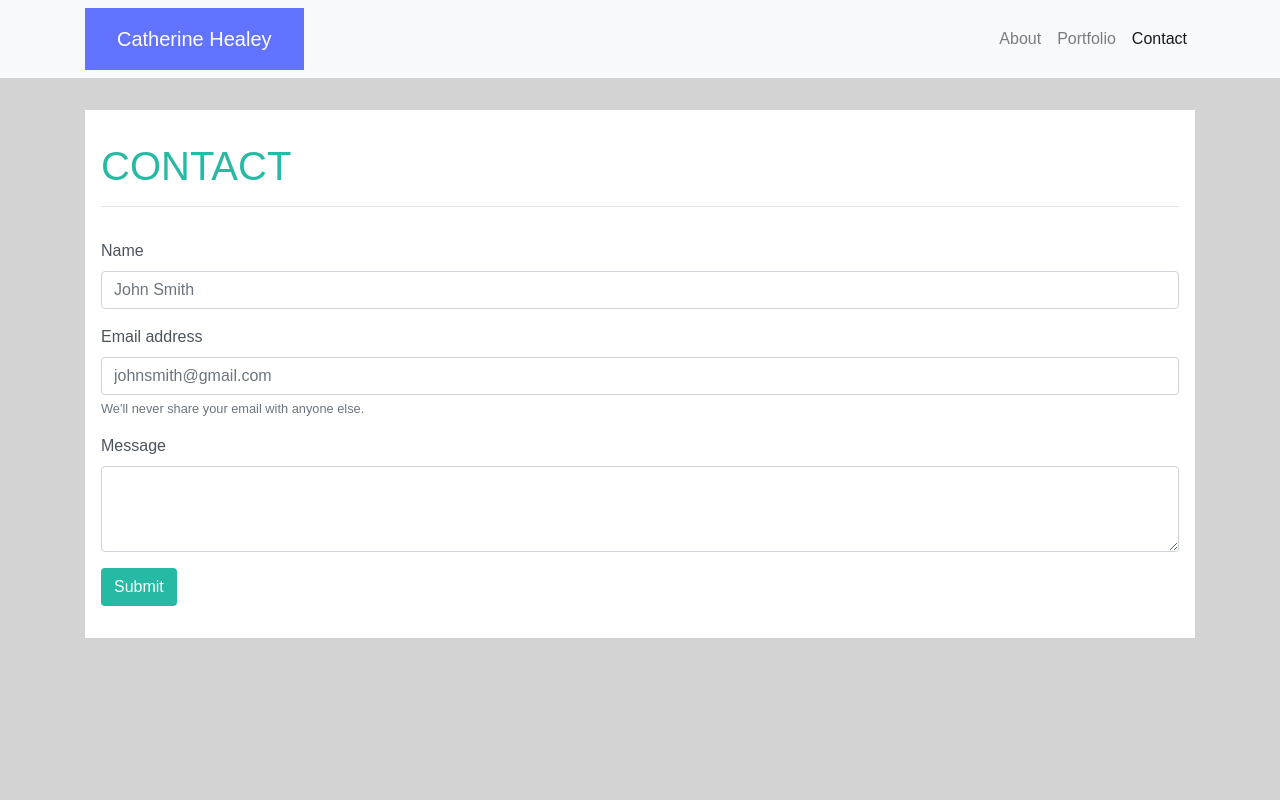
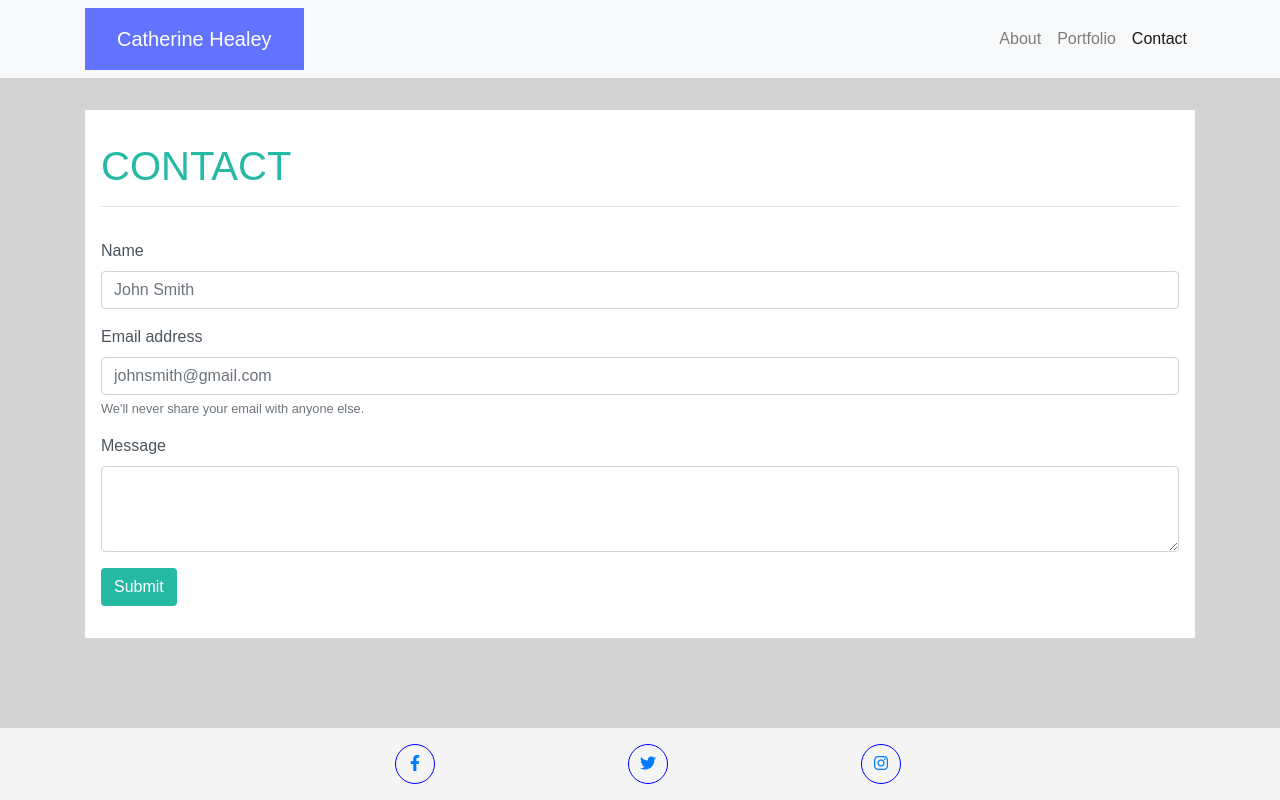
Before and after one commit to c-healey/02-homework-css-bootstrap, a plain HTML site: page contact.html in a window 1280 px wide. Drawn offline with nearby package versions, Linux system fonts and the light colour scheme; a web font is replaced by a local one.

Commit message:
added sticky footer, updated readme

```diff
--- a/assets/css/style.css
+++ b/assets/css/style.css
@@ -1,4 +1,5 @@
 @import url("https://fonts.googleapis.com/css2?family=Bai+Jamjuree&display=swap");
+@import url("https://cdnjs.cloudflare.com/ajax/libs/font-awesome/5.13.0/css/all.min.css");
 
 :root {
   --primary: hsl(171, 66%, 44%);
@@ -7,11 +8,19 @@
   --dark-gray: hsl(210, 10%, 33%);
   --gray-blue: hsl(201, 11%, 66%);
 }
+html,
+body {
+  /* required for sticky footer */
+  height: 100%;
+}
 body {
   background-color: lightgray;
   color: var(--dark-gray);
+  font-family: "Bai Jamjuree", sans-serif;
 
-  font-family: "Bai Jamjuree", sans-serif;
+  /* sticky footer */
+  display: flex;
+  flex-direction: column;
 }
 h1 {
   color: var(--primary);
@@ -22,10 +31,12 @@ hr {
 p + p {
   text-indent: 1.5em;
 }
+.content {
+  flex: 1 0 auto;
+}
 
 .footer {
-  position: absolute;
-  bottom: 0;
+  flex-shrink: 0;
   width: 100%;
   line-height: 60px;
   background-color: #f5f5f5;
--- a/contact.html
+++ b/contact.html
@@ -9,10 +9,12 @@
       integrity="sha384-9aIt2nRpC12Uk9gS9baDl411NQApFmC26EwAOH8WgZl5MYYxFfc+NcPb1dKGj7Sk"
       crossorigin="anonymous"
     />
+
     <link rel="stylesheet" href="assets/css/style.css" />
     <title>Basic Bootstrap Portfolio</title>
   </head>
   <body>
+    <div class="content">
       <nav class="navbar navbar-expand-lg navbar-light bg-light">
         <div class="container">
           <a class="navbar-brand" href="#">Catherine Healey</a>
@@ -97,6 +99,35 @@
           </div>
         </section>
       </div>
+      <!-- end content wrapper div to support sticky footer -->
+    </div>
+    <footer class="footer mt-auto py-3">
+      <div class="container">
+        <div class="row align-content-center">
+          <div class="col-md-4 d-flex justify-content-end">
+            <div class="social-icon">
+              <a href="https://www.facebook.com/cathy.healey"
+                ><i class="fab fa-facebook-f"></i
+              ></a>
+            </div>
+          </div>
+          <div class="col-md-4 d-flex justify-content-center">
+            <div class="social-icon">
+              <a href="https://twitter.com/cfhealey"
+                ><i class="fab fa-twitter"></i
+              ></a>
+            </div>
+          </div>
+          <div class="col-md-4 d-flex justify-content-start">
+            <div class="social-icon">
+              <a href="https://instagram.com/"
+                ><i class="fab fa-instagram"></i
+              ></a>
+            </div>
+          </div>
+        </div>
+      </div>
+    </footer>
     <script
       src="https://code.jquery.com/jquery-3.5.1.slim.min.js"
       integrity="sha384-DfXdz2htPH0lsSSs5nCTpuj/zy4C+OGpamoFVy38MVBnE+IbbVYUew+OrCXaRkfj"
```
Also changed, not shown: index.html (+6 -3 lines), portfolio.html (+30 -0 lines), 1 other file. Lines whose indentation alone changed are shown as unchanged.
